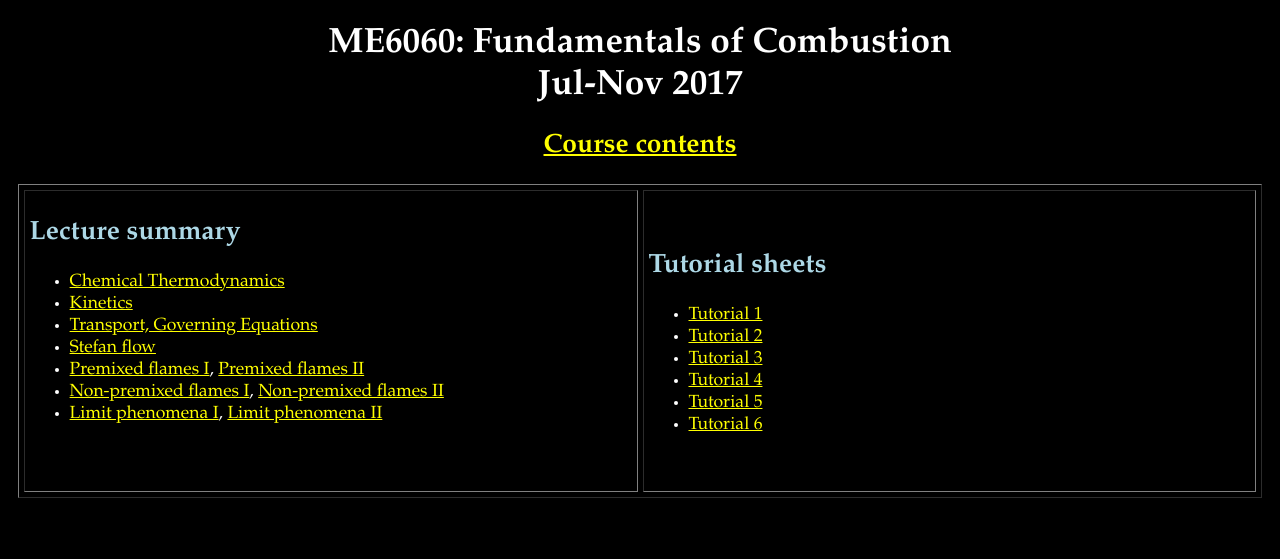
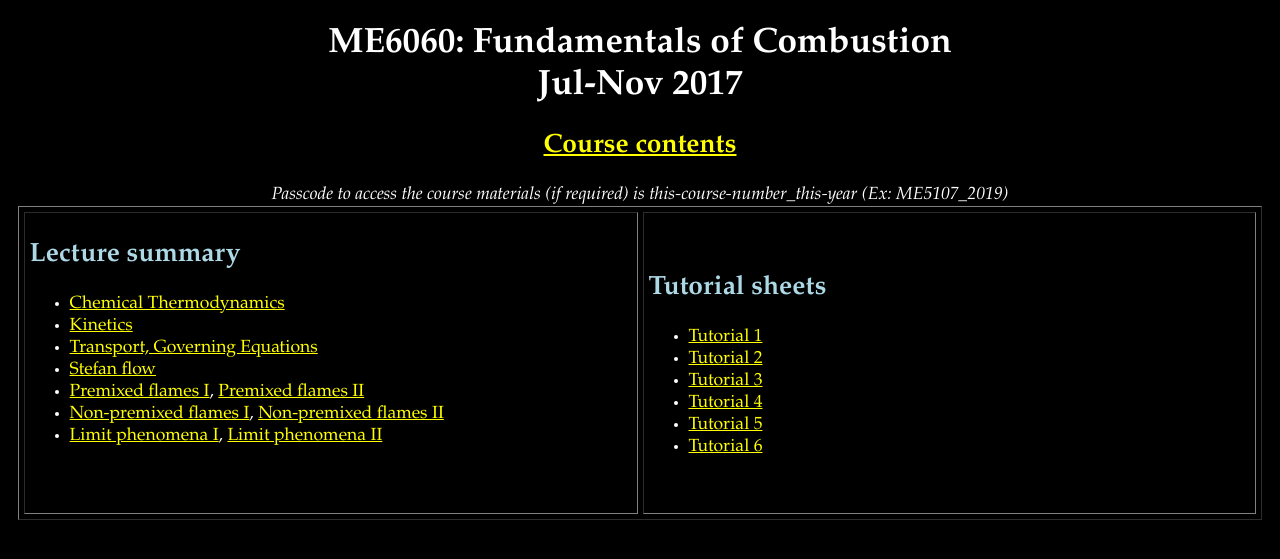
Before and after one commit to krithikasivaram/krithikasivaram.github.io, a Jekyll site: the page teaching/ME6060_Jul_Nov_2017.html, which Jekyll copies as it is, in a window 1280 px wide. Shown: the top 559 px of the page. Built offline with Jekyll 4.4.1, drawn with Linux system fonts in a browser that asks for light colours.

Commit message:
password protect

```diff
--- a/teaching/ME1100_Jul_Nov_2019.html
+++ b/teaching/ME1100_Jul_Nov_2019.html
@@ -202,7 +202,7 @@ Email: varuns@iitm.ac.in </li>
 <h3> <font color="pink">
 Updates/Announcements:</font></h3>
 <ul>
-	<li>13/11: <a href="https://owncloud.iitm.ac.in/index.php/s/cKbOmCy0bS8yhS1" target="_blank">End Sem 2017</a> is now available for practice. </li>
+	<!--<li>13/11: <a href="https://owncloud.iitm.ac.in/index.php/s/cKbOmCy0bS8yhS1" target="_blank">End Sem 2017</a> is now available for practice. </li>-->
 	<li>8/11: Module 6: practice problems added
 	<li>4/11: Module 6: reading materials indicated
 	<li>25/10: Module 5: reading material and practise problems added
--- a/teaching/ME6060_Jul_Nov_2017.html
+++ b/teaching/ME6060_Jul_Nov_2017.html
@@ -38,6 +38,7 @@ h3{
 <center> <h1> ME6060: Fundamentals of Combustion <br>
 Jul-Nov 2017 </h1>
 <h2><a href="https://owncloud.iitm.ac.in/index.php/s/l0jaXB3K4Wcsg5P" target="_blank">Course contents</a></h2>
+<i> Passcode to access the course materials (if required) is this-course-number_this-year (Ex: ME5107_2019)</i>
 </center>
 
 
```
